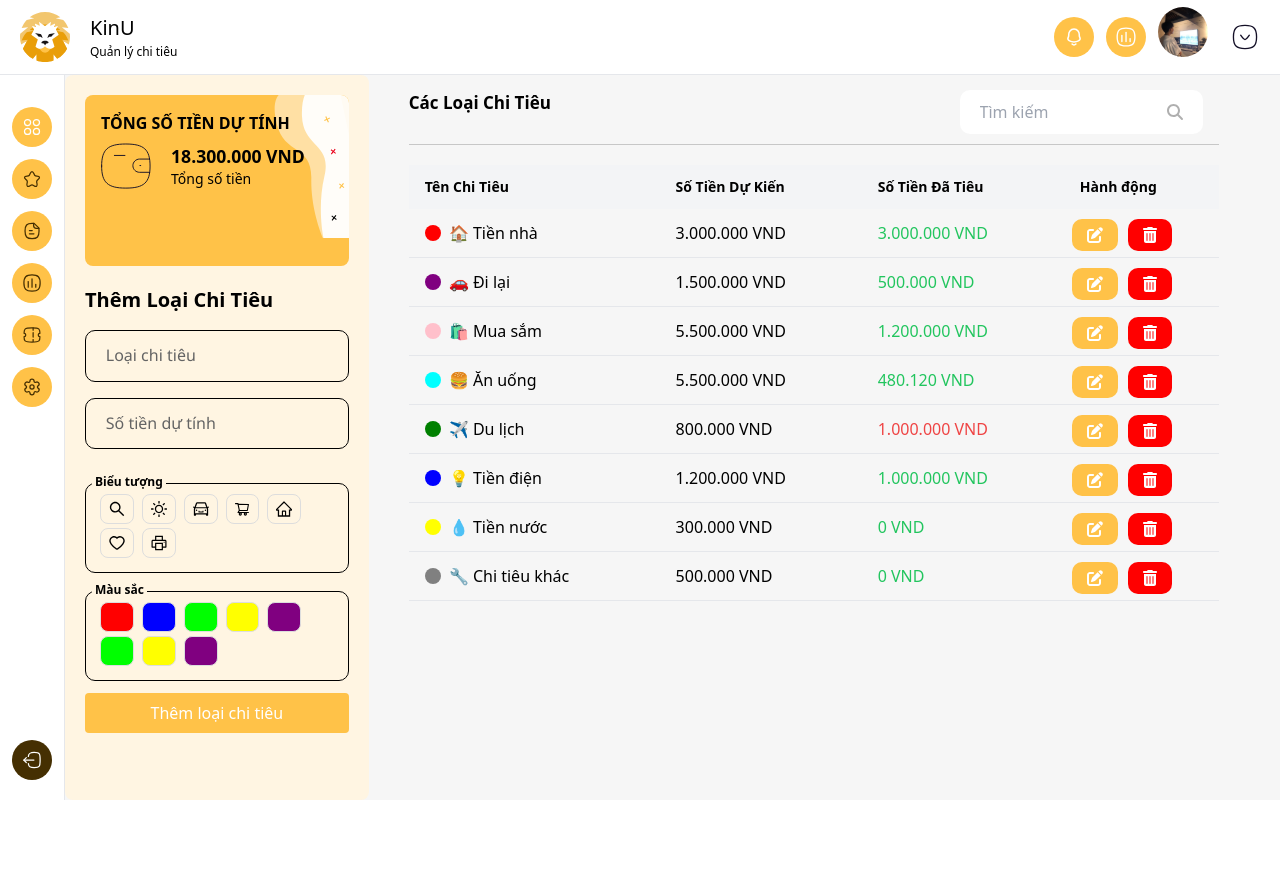
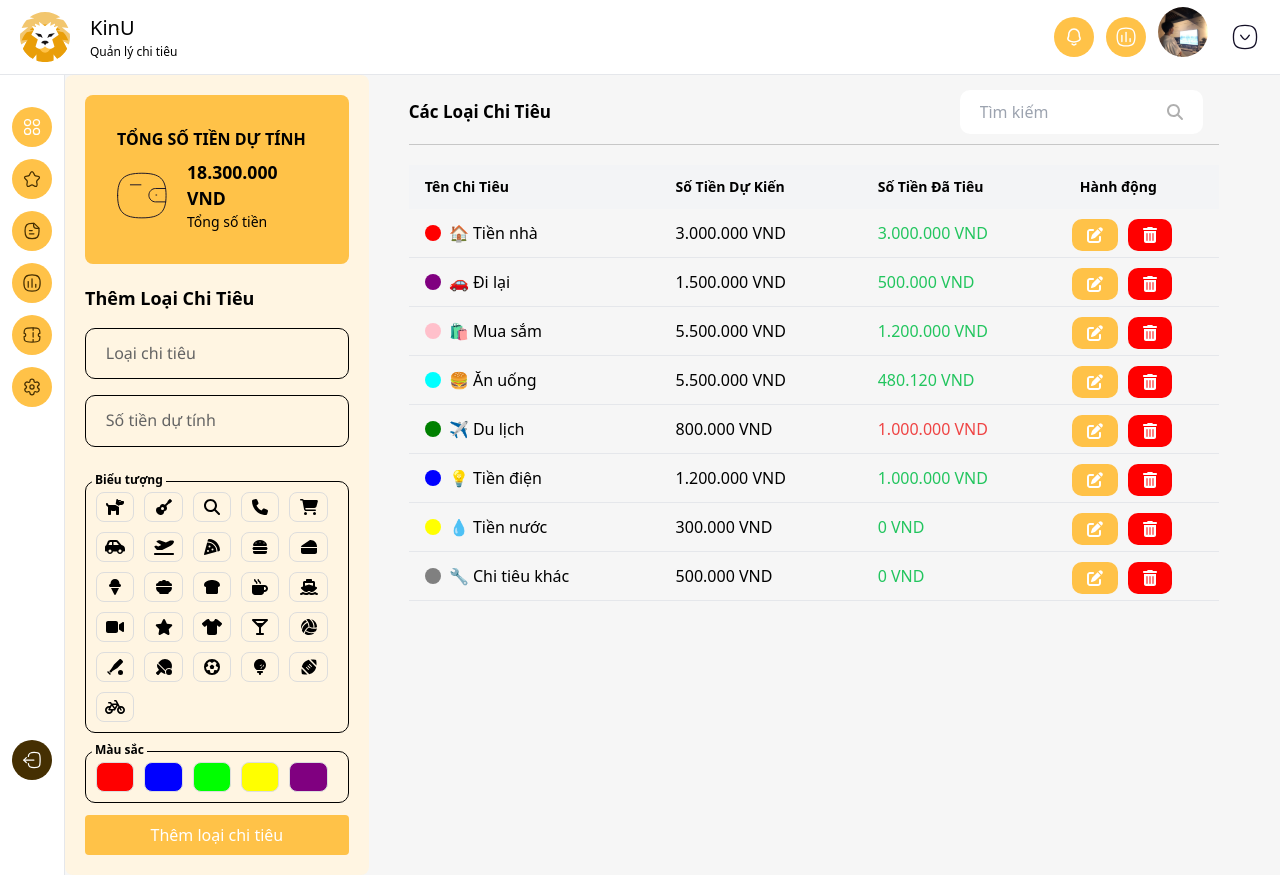
Before and after one commit to ptvinh203/Kinu-FE, a Next.js app: page /spendtype in a window 1280 px wide. Before the commit the page ends 800 px from the top, so only its background shows below. Built offline with nearby package versions, Linux system fonts and the light colour scheme; what @next/env would draw is missing.

Commit message:
add: new page

```diff
--- a/src/app/(main)/editSpending/page.tsx
+++ /dev/null
@@ -1,137 +0,0 @@
-"use client";
-
-import React, { useState } from 'react';
-import { Button, Modal } from 'antd';
-import Image from 'next/image';
-import {
-  SearchOutlined,
-  SunOutlined,
-  CarOutlined,
-  ShoppingCartOutlined,
-  HomeOutlined,
-  HeartOutlined,
-  PrinterOutlined
-} from '@ant-design/icons';
-import { successNotification } from "../../../components/Notification/index"
-import styles from './editSpen.module.scss';
-
-const Page: React.FC = () => {
-  const [isModalVisible, setIsModalVisible] = useState<boolean>(false);
-  const [selectedColor, setSelectedColor] = useState<string | null>(null);
-  const [selectedIcon, setSelectedIcon] = useState<string | null>(null);
-
-  const showModal = () => {
-    setIsModalVisible(true);
-  };
-
-  const handleOk = () => {
-    setIsModalVisible(false);
-    successNotification("Chỉnh sửa thành công");
-  };
-
-  const handleCancel = () => {
-    setIsModalVisible(false);
-  };
-
-  // Danh sách các màu sắc
-  const colorOptions = [
-    { id: 1, name: 'Đỏ', color: '#FF0000' },
-    { id: 2, name: 'Xanh dương', color: '#0000FF' },
-    { id: 3, name: 'Xanh lá', color: '#00FF00' },
-    { id: 4, name: 'Vàng', color: '#FFFF00' },
-    { id: 5, name: 'Tím', color: '#800080' },
-    { id: 6, name: 'Xanh lá', color: '#00FF00' },
-    { id: 7, name: 'Vàng', color: '#FFFF00' },
-    { id: 8, name: 'Tím', color: '#800080' },
-  ];
-
-  const iconOptions = [
-    { id: 1, name: 'Tìm kiếm', icon: <SearchOutlined /> },
-    { id: 2, name: 'Mặt trời', icon: <SunOutlined /> },
-    { id: 3, name: 'Xe hơi', icon: <CarOutlined /> },
-    { id: 4, name: 'Giỏ hàng', icon: <ShoppingCartOutlined /> },
-    { id: 5, name: 'Nhà', icon: <HomeOutlined /> },
-    { id: 6, name: 'Trái tim', icon: <HeartOutlined /> },
-    { id: 7, name: 'Máy in', icon: <PrinterOutlined /> },
-  ];
-
-  return (
-    <div className={styles.container}>
-      <Button type="primary" onClick={showModal}>
-        Mở Modal
-      </Button>
-      <Modal
-        visible={isModalVisible}
-        onOk={handleOk}
-        onCancel={handleCancel}
-        footer={null}
-        width="30%"
-        className={styles.mobalEditSpen}
-        styles={{
-          content: {
-            backgroundColor: '#fff5e2', // Ensure the content area has the desired background color
-            borderRadius: '8px',
-            marginTop: '-40px'
-          },
-          body: {
-            backgroundColor: '#fff5e2', // Ensure the modal body has the desired background
-          },
-        }}
-      >
-        <div className={styles.containerMobal}>
-          <div className={styles.headMobal}>
-            <Image src="/icons/logo.svg" alt="logo" width={50} height={50} />
-            <p className={styles.titleMobal}>Chỉnh Sửa Loại Chi Tiêu</p>
-          </div>
-          <div className={styles.coolinput}>
-            <label htmlFor="input" className={styles.text}>Tên loại chi tiêu</label>
-            <input type="text" placeholder="Write here..." name="name" className={styles.inputMobal} />
-          </div>
-          <div className={styles.coolinput}>
-            <label htmlFor="input" className={styles.text}>Số tiền dự tính</label>
-            <input type="text" placeholder="Write here..." name="money" className={styles.inputMobal} />
-          </div>
-          <div className={styles.coolinput}>
-            <label htmlFor="input" className={styles.text}>Ký hiệu viết tắt</label>
-            <input type="text" placeholder="Write here..." name="symbol" className={styles.inputMobal} />
-          </div>
-          <div className={styles.coolinput}>
-            <label htmlFor="input" className={styles.text}>Biểu tượng</label>
-            <div className={styles.colorOptions}>
-              {iconOptions.map(icon => (
-                <div
-                  key={icon.id}
-                  className={`${styles.colorItem} ${selectedIcon === icon.name ? styles.selected : ''}`}
-                  onClick={() => setSelectedIcon(icon.name)}
-                >
-                  <span className={styles.colorName}>{icon.icon}</span>
-                </div>
-              ))}
-            </div>
-          </div>
-          <div className={styles.coolinput}>
-            <label htmlFor="input" className={styles.text}>Màu sắc</label>
-            <div className={styles.colorOptions}>
-              {colorOptions.map(color => (
-                <div
-                  key={color.id}
-                  className={`${styles.colorItem} ${selectedColor === color.name ? styles.selected : ''}`}
-                  onClick={() => setSelectedColor(color.name)}
-                  style={{ backgroundColor: color.color }}
-                >
-                </div>
-              ))}
-            </div>
-          </div>
-          <div className={styles.modalFooter}>
-            <Button type="primary" onClick={handleOk} className={styles.btnMobal}>
-              Lưu thông tin
-            </Button>
-          </div>
-        </div>
-      </Modal>
-    </div>
-  );
-};
-
-export default Page;
--- a/src/app/(main)/spendtype/page.tsx
+++ b/src/app/(main)/spendtype/page.tsx
@@ -1,7 +1,7 @@
 "use client";
 
 import { FontAwesomeIcon } from '@fortawesome/react-fontawesome';
-import { faSearch, faTrashCan, faPenToSquare   } from '@fortawesome/free-solid-svg-icons';
+import { faSearch, faTrashCan, faPenToSquare } from '@fortawesome/free-solid-svg-icons';
 import { Button, Modal } from 'antd';
 import Image from 'next/image';
 import {
@@ -13,9 +13,39 @@ import {
     HeartOutlined,
     PrinterOutlined
 } from '@ant-design/icons';
+import {
+    faDog,
+    faGuitar,
+    faMagnifyingGlass,
+    faPhone,
+    faCartShopping,
+    faCarSide,
+    faPlaneDeparture,
+    faPizzaSlice,
+    faBurger,
+    faCheese,
+    faIceCream,
+    faBowlFood,
+    faBreadSlice,
+    faMugHot,
+    faShip,
+    faVideo,
+    faStar,
+    faShirt,
+    faMartiniGlass,
+    faVolleyball,
+    faBaseballBatBall,
+    faTableTennisPaddleBall,
+    faFutbol,
+    faGolfBallTee,
+    faFootball,
+    faBicycle
+} from '@fortawesome/free-solid-svg-icons';
+
 import styles from './spendtype.module.scss'
 import { successNotification } from "../../../components/Notification/index"
-import React, { useState } from 'react';
+import React, { useState, useEffect } from 'react';
+import dynamic from 'next/dynamic';
 
 const SpendType: React.FC = () => {
     const [spendTypes, setSpendTypes] = useState([
@@ -35,19 +65,35 @@ const SpendType: React.FC = () => {
         { id: 3, name: 'Xanh lá', color: '#00FF00' },
         { id: 4, name: 'Vàng', color: '#FFFF00' },
         { id: 5, name: 'Tím', color: '#800080' },
-        { id: 6, name: 'Xanh lá', color: '#00FF00' },
-        { id: 7, name: 'Vàng', color: '#FFFF00' },
-        { id: 8, name: 'Tím', color: '#800080' },
     ];
 
-      const iconOptions = [
-        { id: 1, name: 'Tìm kiếm', icon: <SearchOutlined /> },
-        { id: 2, name: 'Mặt trời', icon: <SunOutlined /> },
-        { id: 3, name: 'Xe hơi', icon: <CarOutlined /> },
-        { id: 4, name: 'Giỏ hàng', icon: <ShoppingCartOutlined /> },
-        { id: 5, name: 'Nhà', icon: <HomeOutlined /> },
-        { id: 6, name: 'Trái tim', icon: <HeartOutlined /> },
-        { id: 7, name: 'Máy in', icon: <PrinterOutlined /> },
+    const icons = [
+        { id: 1, icon: faDog, label: "Dog" },
+        { id: 2, icon: faGuitar, label: "Guitar" },
+        { id: 3, icon: faMagnifyingGlass, label: "Search" },
+        { id: 4, icon: faPhone, label: "Phone" },
+        { id: 5, icon: faCartShopping, label: "Shopping Cart" },
+        { id: 6, icon: faCarSide, label: "Car Side" },
+        { id: 7, icon: faPlaneDeparture, label: "Plane" },
+        { id: 8, icon: faPizzaSlice, label: "Pizza" },
+        { id: 9, icon: faBurger, label: "Burger" },
+        { id: 10, icon: faCheese, label: "Cheese" },
+        { id: 11, icon: faIceCream, label: "Ice Cream" },
+        { id: 12, icon: faBowlFood, label: "Bowl of Food" },
+        { id: 13, icon: faBreadSlice, label: "Bread" },
+        { id: 14, icon: faMugHot, label: "Mug" },
+        { id: 15, icon: faShip, label: "Ship" },
+        { id: 16, icon: faVideo, label: "Video" },
+        { id: 17, icon: faStar, label: "Star" },
+        { id: 18, icon: faShirt, label: "Shirt" },
+        { id: 19, icon: faMartiniGlass, label: "Martini Glass" },
+        { id: 20, icon: faVolleyball, label: "Volleyball" },
+        { id: 21, icon: faBaseballBatBall, label: "Baseball" },
+        { id: 22, icon: faTableTennisPaddleBall, label: "Table Tennis" },
+        { id: 23, icon: faFutbol, label: "Football" },
+        { id: 24, icon: faGolfBallTee, label: "Golf" },
+        { id: 25, icon: faFootball, label: "American Football" },
+        { id: 26, icon: faBicycle, label: "Bicycle" },
     ];
 
 
@@ -157,9 +203,9 @@ const SpendType: React.FC = () => {
         <div className="flex w-full h-full p-0 space-x-10 tao-bg">
             {/* Sidebar Thêm loại chi tiêu */}
             <div className="w-[25%] p-5 pink-bg rounded-lg">
-                <div className="h-[25%] mb-5 p-4 bg-yellow-300 rounded-lg light-yellow-bg relative rounded-[20px] overflow-hidden">
-                    <Image className="absolute right-0 top-0 pl-[70%] " src="/icons/spendtype/decoration.svg" alt="decoration" width={430} height={500} />
-                    <div className="absolute top-0 right-0 left-0 bottom-0 flex flex-col gap-2 px-4 py-4 z-[10]">
+                <div className="mb-5 p-4 bg-yellow-300 rounded-lg light-yellow-bg relative rounded-[20px] overflow-hidden">
+                    <Image className="absolute right-0 top-0 pl-[320px] h-[100%] min-h-[150px]" src="/icons/spendtype/decoration.svg" alt="decoration" width={430} height={500} />
+                    <div className="top-0 right-0 left-0 bottom-0 flex flex-col gap-2 px-4 py-4 z-[10]">
                         <h2 className="text-md font-semibold">TỔNG SỐ TIỀN DỰ TÍNH</h2>
                         <div className="flex gap-5">
                             <Image className="" src="/icons/spendtype/wallet.svg" alt="decoration" width={50} height={50} />
@@ -173,7 +219,7 @@ const SpendType: React.FC = () => {
                 </div>
 
                 <div>
-                    <h3 className="text-xl mb-3 font-bold">Thêm Loại Chi Tiêu</h3>
+                    <h3 className="text-lg mb-3 font-bold">Thêm Loại Chi Tiêu</h3>
                     <form>
                         <div className="mb-3">
                             <div className={styles.inputGroup}>
@@ -210,13 +256,15 @@ const SpendType: React.FC = () => {
                         <div className={styles.coolinput}>
                             <label htmlFor="input" className={styles.text}>Biểu tượng</label>
                             <div className={styles.colorOptions}>
-                              {iconOptions.map(icon => (
+                                {icons.map(icon => (
                                     <div
                                         key={icon.id}
-                                  className={`${styles.colorItem} ${selectedIcon === icon.name ? styles.selected : ''}`}
-                                  onClick={() => setSelectedIcon(icon.name)}
+                                        className={`${styles.colorItem} ${selectedIcon === icon.label ? styles.selected : ''}`}
+                                        onClick={() => setSelectedIcon(icon.label)}
                                     >
-                                  <span className={styles.colorName}>{icon.icon}</span>
+                                        <div className={styles.colorName}>
+                                            <FontAwesomeIcon icon={icon.icon} />
+                                        </div>
                                     </div>
                                 ))}
                             </div>
@@ -255,7 +303,7 @@ const SpendType: React.FC = () => {
                                 value={searchTerm}
                                 onChange={(e) => setSearchTerm(e.target.value)}
                             />
-                            <div className={styles.iconOverlay }>
+                            <div className={styles.iconOverlay}>
                                 <FontAwesomeIcon icon={faSearch} />
                             </div>
                         </div>
@@ -284,7 +332,7 @@ const SpendType: React.FC = () => {
                                 </td>
                                 <td className={styles.btnTble}>
                                     <button onClick={showModal} className={styles.editBtn}>
-                                    <FontAwesomeIcon icon={faPenToSquare } />
+                                        <FontAwesomeIcon icon={faPenToSquare} />
                                     </button>
                                     <button
                                         className={styles.deleteBtn}
@@ -302,7 +350,7 @@ const SpendType: React.FC = () => {
             {/* Modal xác nhận xóa */}
             {isDeleteModalOpen && (
                 <div className={styles.modalOverplay}>
-                    <div className={"bg-white w-[40%] h-[30%] p-6 rounded-lg"}>
+                    <div className={"bg-white p-6 rounded-lg"}>
                         <div className={styles.headDeleMobal}>
                             <Image src="/icons/logo.svg" alt="logo" width={70} height={70} />
                             <div className={styles.titleDele}>
@@ -367,13 +415,9 @@ const SpendType: React.FC = () => {
                     <div className={styles.coolinput}>
                         <label htmlFor="input" className={styles.text}>Biểu tượng</label>
                         <div className={styles.colorOptions}>
-                      {iconOptions.map(icon => (
-                        <div
-                          key={icon.id}
-                          className={`${styles.colorItem} ${selectedIcon === icon.name ? styles.selected : ''}`}
-                          onClick={() => setSelectedIcon(icon.name)}
-                        >
-                          <span className={styles.colorName}>{icon.icon}</span>
+                            {icons.map(icon => (
+                                <div className={styles.colorName}>
+                                    <FontAwesomeIcon icon={icon.icon} />
                                 </div>
                             ))}
                         </div>
--- a/src/app/(main)/spendtype/spendtype.module.scss
+++ b/src/app/(main)/spendtype/spendtype.module.scss
@@ -81,14 +81,14 @@
       border-radius: 10px;
       border: 1px #000000 solid;
       padding: 10px;
-
+      justify-content: flex-start; /* Align items to the left */
+      gap: 10px;
       .colorItem {
         display: flex;
-        width: 14%;
+        width: calc(100% / 5 - 10px);
         height: 30px;
         align-items: center;
         justify-content: center;
-        margin: 0 4px 4px 4px;
         border: 1px solid #ddd;
         border-radius: 8px;
         cursor: pointer;
@@ -122,6 +122,7 @@
   .headtbl{
     display: flex;
     justify-content: space-between;
+    align-items: center;
     padding-top: 15px;
     padding-bottom: 10px;
     margin-bottom: 20px;
@@ -241,9 +242,8 @@
 
     .btnDeleMobal{
       display: flex;
-      justify-content: space-between;
       align-items: center;
-      margin: 0 20px 0 20px;
+      gap: 20px;
 
       .btnCan{
         background-color: red;
```
Also changed, not shown: src/app/(main)/editSpending/editSpen.module.scss (deleted, +0 -117 lines), src/styles/global.scss (+12 -10 lines), src/app/(main)/history/page.tsx (added). Lines whose indentation alone changed are shown as unchanged.
